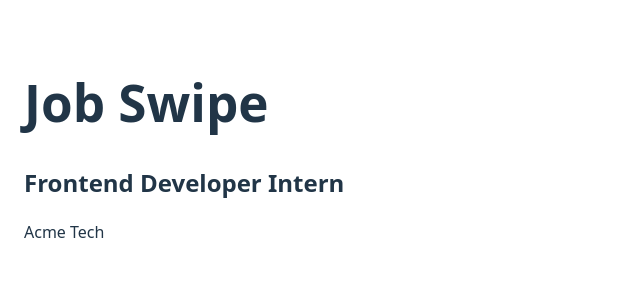
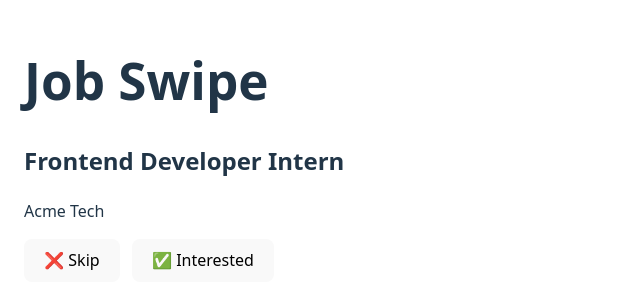
Before and after one commit to mahakVishwa/job-swipe-frontend, a React (Vite) app: page / in a window 1280 px wide. Shown: the part 250-558 px from the top of the page, without its empty margins (0-640 px from the left). Built offline with nearby package versions, Linux system fonts and the light colour scheme.

Commit message:
Add skip and interested buttons to JobSwipe

```diff
--- a/src/pages/JobSwipe.tsx
+++ b/src/pages/JobSwipe.tsx
@@ -12,6 +12,15 @@ const JobSwipe = () => {
 
   const currentJob = jobs[currentIndex];
 
+  const handleSkip = () => {
+    setCurrentIndex((prev) => prev + 1);
+  };
+
+  const handleInterested = () => {
+    console.log("Interested in:", currentJob);
+    setCurrentIndex((prev) => prev + 1);
+  };
+
   return (
     <div style={{ padding: "24px" }}>
       <h1>Job Swipe</h1>
@@ -22,6 +31,11 @@ const JobSwipe = () => {
         <div style={{ marginTop: "20px" }}>
           <h2>{currentJob.title}</h2>
           <p>{currentJob.company}</p>
+
+          <div style={{ marginTop: "16px", display: "flex", gap: "12px" }}>
+            <button onClick={handleSkip}>❌ Skip</button>
+            <button onClick={handleInterested}>✅ Interested</button>
+          </div>
         </div>
       )}
     </div>
```
